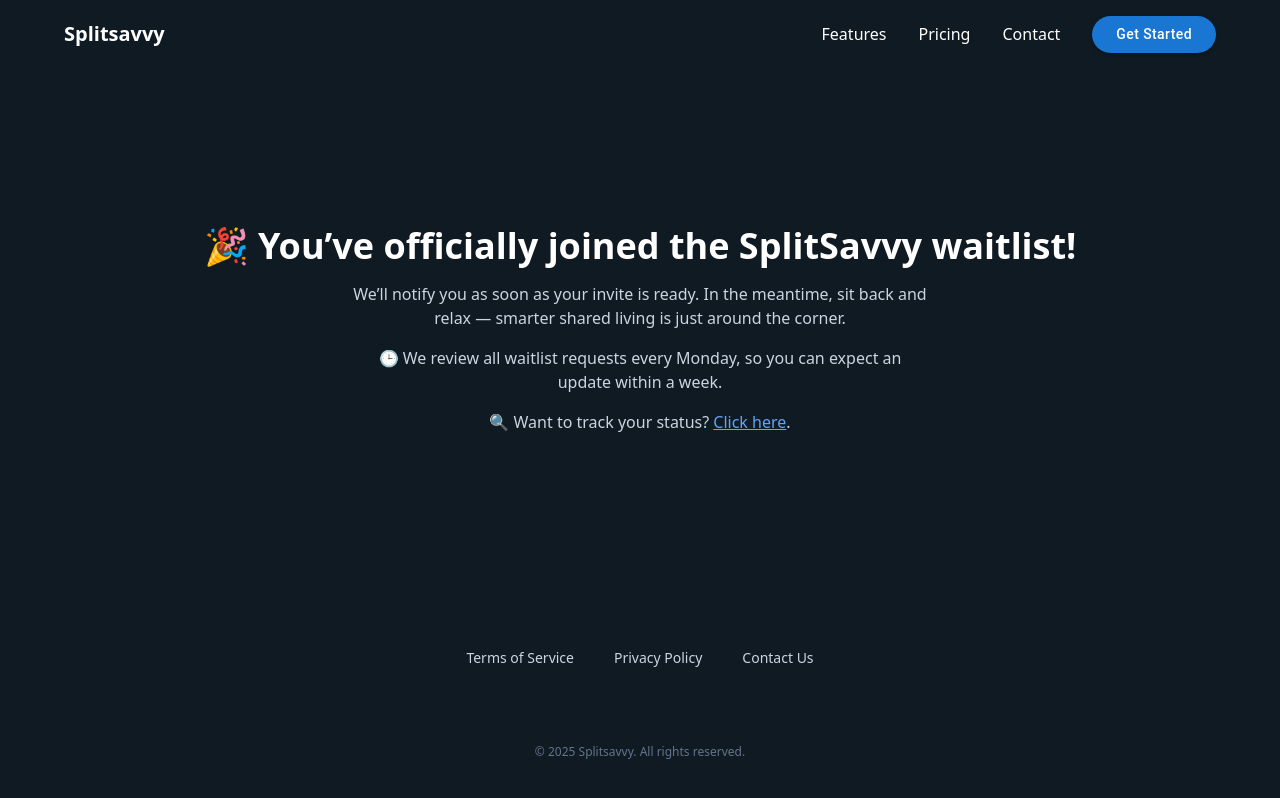
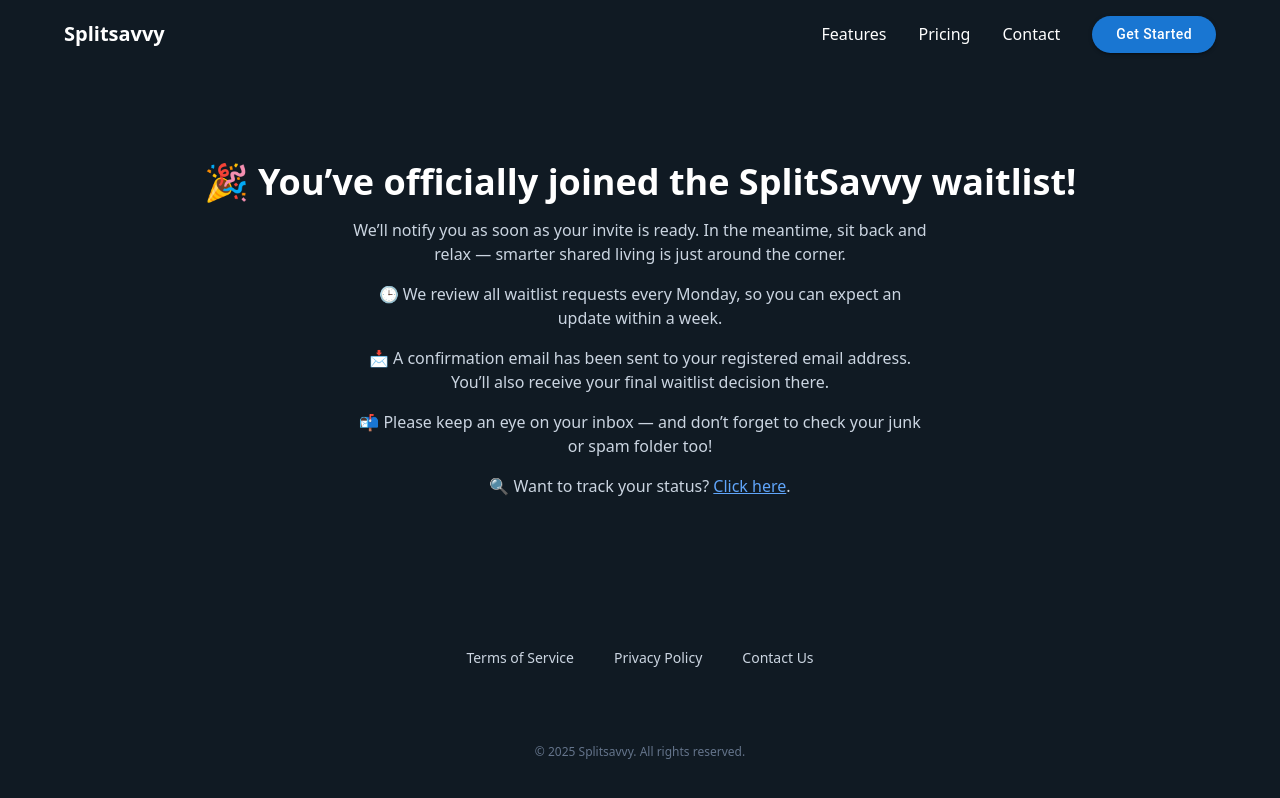
Before and after one commit to shuknav/SplitSavvy, a React (Vite) app in the folder app/: page /message in a window 1280 px wide. Built offline with nearby package versions, Linux system fonts and the light colour scheme; no server answers; some icons are missing.

Commit message:
update: improvevd the successful waitlist message

```diff
--- a/app/src/constants/MessageTexts.js
+++ b/app/src/constants/MessageTexts.js
@@ -4,6 +4,8 @@
     paragraphs: [
       "We’ll notify you as soon as your invite is ready. In the meantime, sit back and relax — smarter shared living is just around the corner.",
       "🕒 We review all waitlist requests every Monday, so you can expect an update within a week.",
+      "📩 A confirmation email has been sent to your registered email address. You’ll also receive your final waitlist decision there.",
+      "📬 Please keep an eye on your inbox — and don’t forget to check your junk or spam folder too!",
       {
         text: "🔍 Want to track your status?",
         linkText: "Click here",
```
